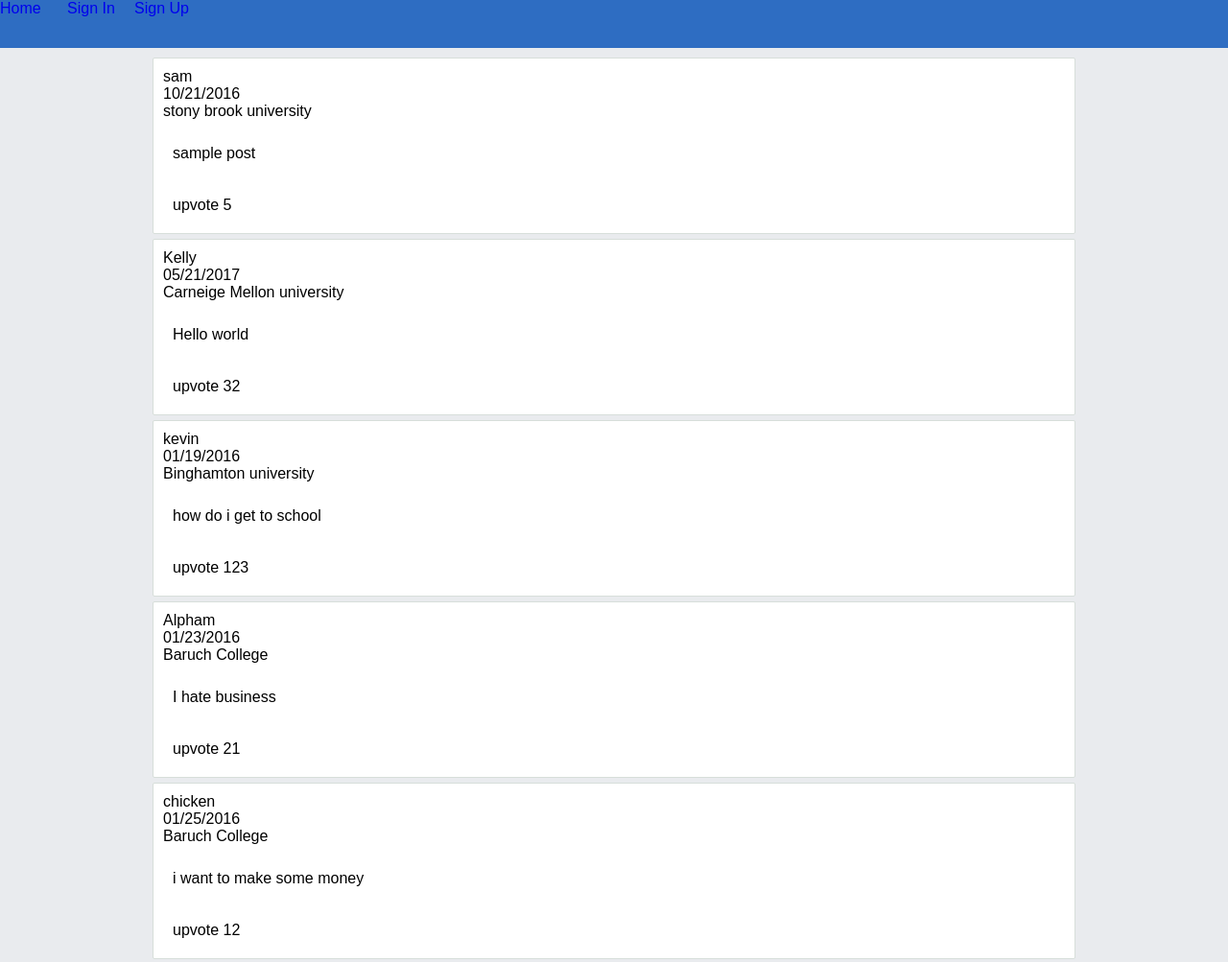
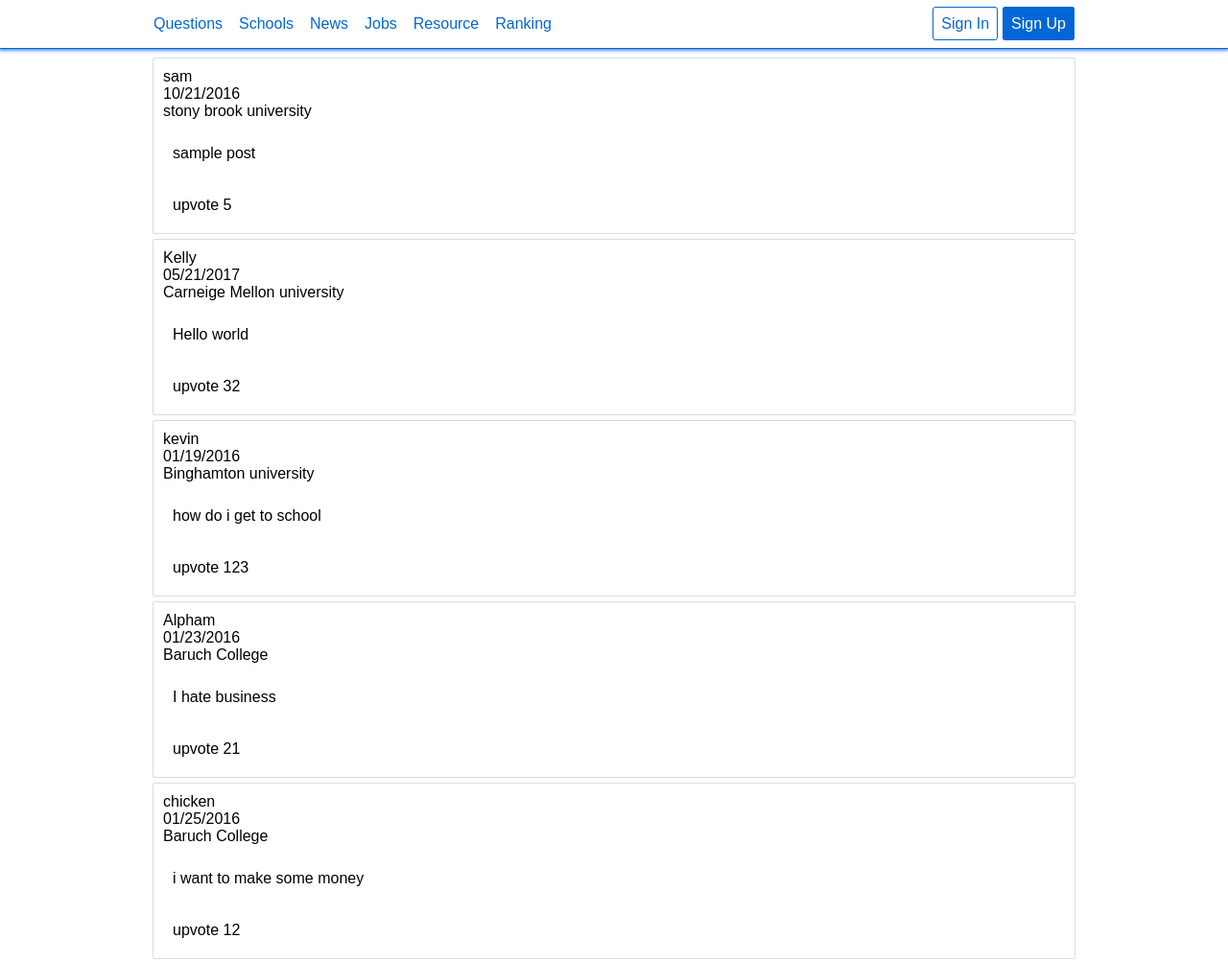
Before and after one commit to SimHuang/SchoolPalClient, a React app: page / in a window 1280 px wide. Shown: the whole page at 96% size. Built offline with nearby package versions, Linux system fonts and the light colour scheme.

Commit message:
header styling

```diff
--- a/src/components/Header.js
+++ b/src/components/Header.js
@@ -7,14 +7,25 @@ class Header extends Component {
     render() {
         return (
             <div className={style.headerContainer}>
-                <div>
-                    <Link to="/">Home</Link>
-                </div>
-                <div>
-                    <Link to="/signin">Sign In</Link>
-                </div>
-                <div>
-                    <Link to="/signup">Sign Up</Link>
+                <div className={style.linkContainer}>
+                    <div className={style.links}>
+                        <div>
+                            <Link to="/">Questions</Link>
+                            <Link to="/">Schools</Link>
+                            <Link to="/">News</Link>
+                            <Link to="/">Jobs</Link>
+                            <Link to="/">Resource</Link>
+                            <Link to="/">Ranking</Link>
+                        </div>
+                    </div>
+                    <div className={style.access}>
+                        <div className={style.signin}>
+                            <Link to="/signin">Sign In</Link>
+                        </div>
+                        <div className={style.signup}>
+                            <Link to="/signup">Sign Up</Link>
+                        </div>
+                    </div>
                 </div>
             </div>
         );
--- a/style/components/Header.css
+++ b/style/components/Header.css
@@ -1,7 +1,8 @@
 body {
     padding: 0;
     margin: 0;
-    background: #E9EBEE;
+    /*background: #E9EBEE;*/
+    background: #fff;
 }
 
 .headerContainer {
@@ -11,16 +12,82 @@ body {
     height: 50px;
     text-decoration: none;
     margin-bottom: 100px;
-    background: #2E6DC2;
+    border-bottom: 1px solid #0366D6;
+    -webkit-box-shadow: 0px 0px 4px 1px #0366D6;
+    -moz-box-shadow: 0px 0px 4px 1px #0366D6;
+    box-shadow: 0px 0px 4px 1px #0366D6;
+    background: #fff;
+    /*background: #0366D6;*/
     font-family: Arial, Helvetica, sans-serif;
     list-style: none;
+    display: flex;
+    align-items: center;
 }
 
-.headerContainer div {
-    width: 70px;
-    float: left;
+.linkContainer {
+    width: 75%;
+    margin: 0 auto;
+}
+
+/*.linkContainer div {
+    display: inline-block;
+    height: 50px;
+}*/
+
+.links {
+    display: inline;
+    position: relative;
+}
+
+.links a {
+    color: #0366D6;
+    margin-right: 17px;
+}
+
+.links div {
+    display: inline;
+    position: absolute;
+    top:50%;
+}
+
+.access {
+    float: right;
+}
+
+.access div {
+    display: inline;
 }
 
 .headerContainer a {
     text-decoration: none;
 }
+
+.signin {
+    border: 1px solid #0366D6;
+    border-radius: 3px;
+    padding: 8px;
+    text-align: center;
+}
+
+.access a {
+    margin-right: 10px;
+}
+
+.signin a {
+    color: #0366D6;
+    margin: auto 0;
+}
+
+.signup {
+    border: 1px solid #0366D6;
+    border-radius: 3px;
+    padding: 8px;
+    margin-left: 5px;
+    text-align: center;
+    background: #0366D6;
+}
+
+.signup a {
+    color: #fff;
+    margin: auto 0;
+}
```
